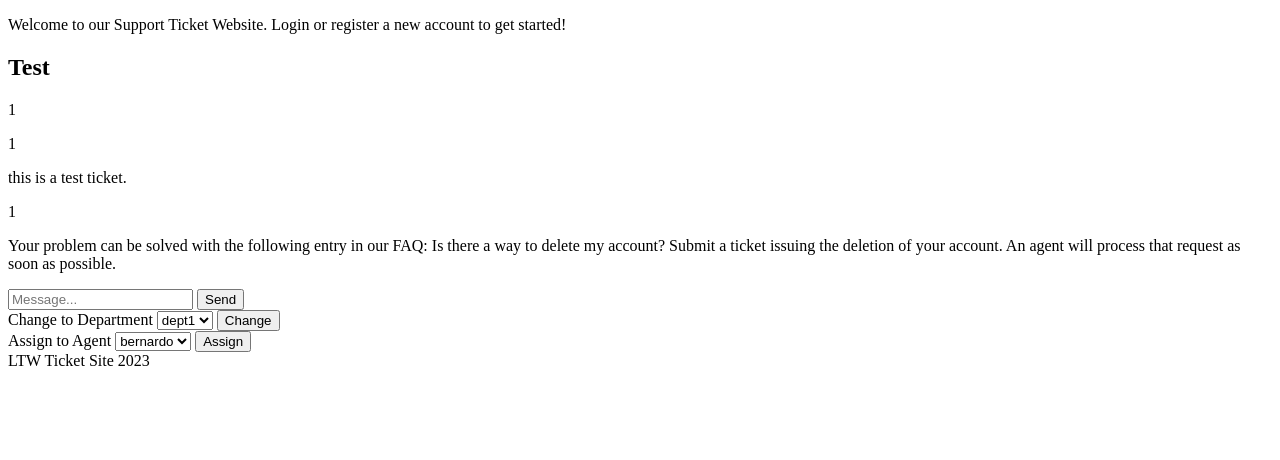
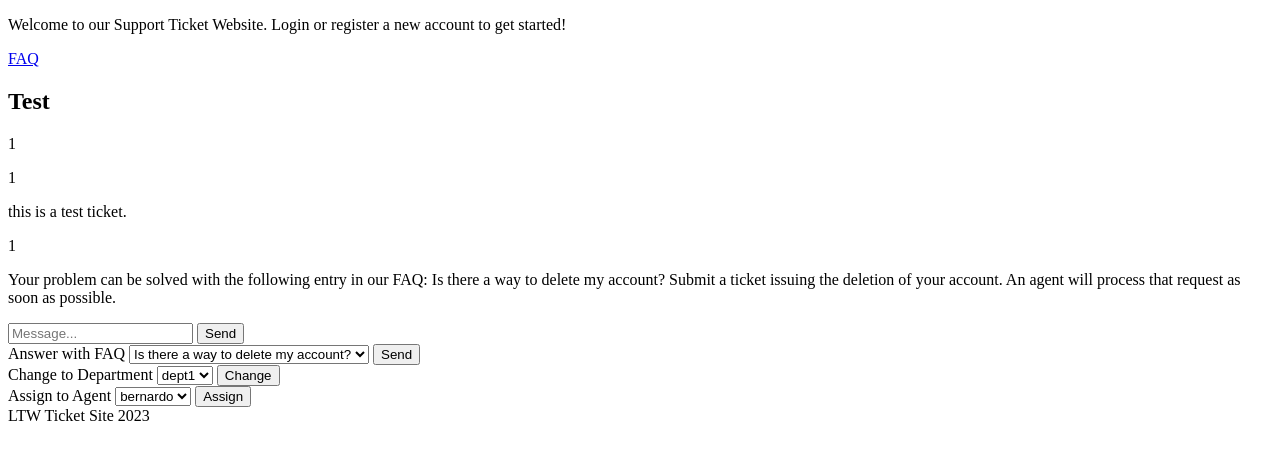
Before and after one commit to 6ernardo/feup-LTW-proj, a PHP site: page /pages/ticket.php?id=1 in a window 1280 px wide. Shown: the part 119-579 px from the top of the page. Run offline with PHP 8.4, Linux system fonts and the light colour scheme; data comes from the database, SQL or seed files in the repository; both versions use the stored data as it was after the commit.

Commit message:
Answer to ticket with FAQ

```diff
--- a/pages/ticket.php
+++ b/pages/ticket.php
@@ -15,19 +15,21 @@ require_once('../database/classes/ticket.class.php');
 require_once('../database/classes/inquiry.class.php');
 require_once('../database/classes/department.class.php');
 require_once('../database/classes/user.class.php');
+require_once('../database/classes/faq.class.php');
 
 $ticket = Ticket::getTicket($db, intval($_GET['id']));
 $inquiries = Inquiry::getTicketInquiries($db, intval($_GET['id']));
 $departments = Department::getDepartments($db);
 $agents = User::getAgents($db);
+$faqs = FAQ::getAllFAQ($db);
 
 
 drawHeader($session);
 drawTicketInfo($ticket);
 drawTicketInquirySection($ticket, $inquiries);
 
-if($session->getRole()<3){
-    drawAgentTicketTools($ticket, $departments, $agents);
+if($session->getRole() < 3){
+    drawAgentTicketTools($ticket, $departments, $agents, $faqs);
 }
 
 drawFooter();
--- a/templates/admin.tpl.php
+++ b/templates/admin.tpl.php
@@ -9,12 +9,12 @@
     <li>Role</li>
 </ul>
 <?php foreach($users as $user) { ?>
-    <ul>
+    <ul><a href="../pages/usermanagement.php?id=<?=$user->id?>">
         <li><?=$user->id?></li>
         <li><?=$user->username?></li>
         <li><?=$user->email?></li>
         <li><?=$user->role?></li>
-    </ul>
+    </a></ul>
 <?php } ?>
 <?php } ?>
 
--- a/templates/common.tpl.php
+++ b/templates/common.tpl.php
@@ -16,6 +16,7 @@
                     if($session->isLoggedIn()) drawLoggedIn();
                     else drawLoggedOff();
                 ?>
+                <p><a href="../pages/faq.php">FAQ</a></p>
 <?php } ?>
 
 <?php function drawLoggedIn() { ?>
--- a/templates/ticket.tpl.php
+++ b/templates/ticket.tpl.php
@@ -35,8 +35,7 @@
         <li><?=$ticket->subject?></li>
         <li><?=$ticket->department_id?></li>
         <li><?=$ticket->status_id?></li>
-    </a>
-    </ul>
+    </a></ul>
 <?php } ?>
 <?php } ?>
 
@@ -60,7 +59,18 @@
     </form>
 <?php } ?>
 
-<?php function drawAgentTicketTools(Ticket $ticket, array $departments, array $agents) { ?>
+<?php function drawAgentTicketTools(Ticket $ticket, array $departments, array $agents, array $faqs) { ?>
+    <form action="../actions/action_answer_faq.php?id=<?=$ticket->id?>" method="POST">
+        <label>
+            Answer with FAQ
+            <select name="faq">
+                <?php foreach($faqs as $faq) { ?>
+                    <option value="<?=$faq->id?>"><?=$faq->question?></option>
+                <?php } ?>
+            </select>
+            <button type="submit" name="submit_faq_inquiry">Send</button>
+        </label>
+    </form>
     <form action="../actions/action_change_department.php?id=<?=$ticket->id?>" method="POST">
         <label>
             Change to Department
```
Also changed, not shown: actions/action_answer_faq.php (added, +28 -0 lines), README.md, database/database.db.
